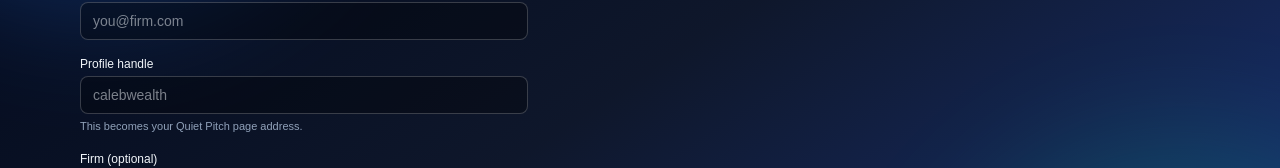
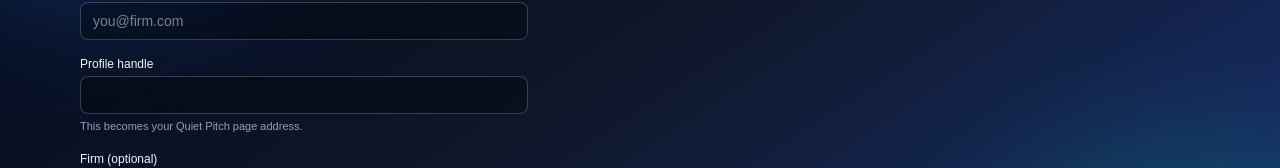
Before and after one commit to ByteBotanist/quietpitch-site, a Next.js app: page /early-access in a window 1280 px wide. Shown: the part 341-509 px from the top of the page. Built offline with nearby package versions, Linux system fonts and the light colour scheme.

Commit message:
Fix platform agreement footer route

```diff
--- a/components/EarlyAccessForm.tsx
+++ b/components/EarlyAccessForm.tsx
@@ -86,7 +86,6 @@ export default function EarlyAccessForm() {
           required
           pattern="[a-zA-Z0-9-]+"
           className="w-full rounded-lg bg-black/30 border border-white/20 px-3 py-2 text-sm text-slate-100 outline-none focus:border-blue-400"
-          placeholder="calebwealth"
         />
         <p className="mt-1 text-[11px] text-slate-400">
           This becomes your Quiet Pitch page address.
```
